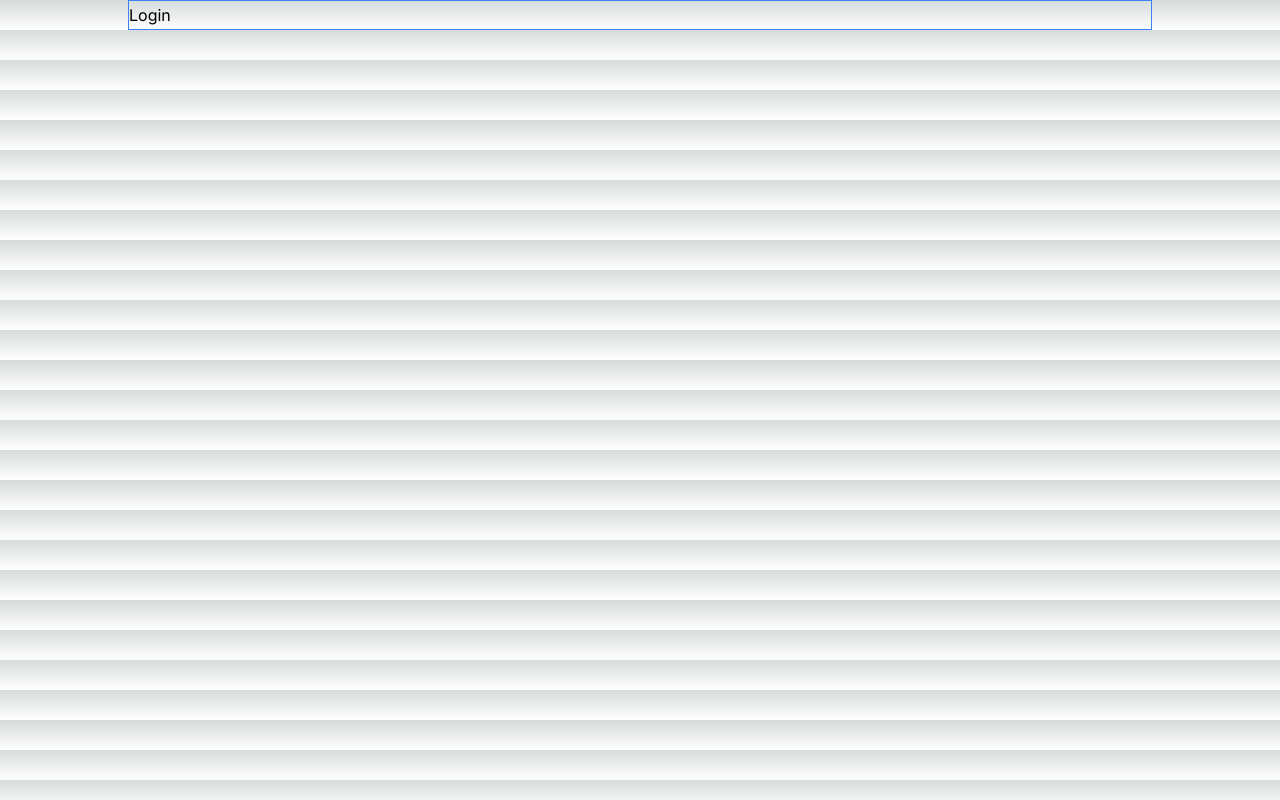
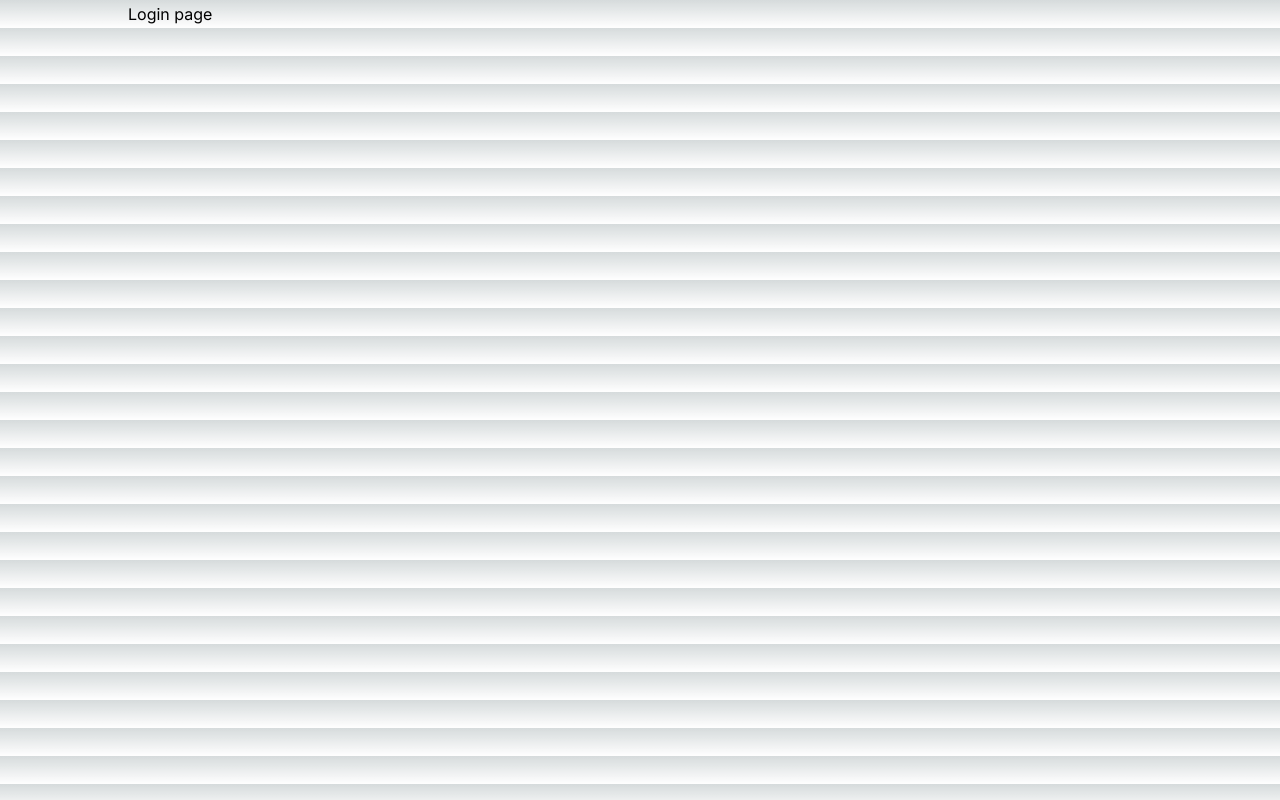
Before and after one commit to BugReportOnWeb/tasksphere, a Next.js app in the folder client/: page /login in a window 1280 px wide. Built offline with nearby package versions, Linux system fonts and the light colour scheme.

Commit message:
Reset to default/empty UI for login page

```diff
--- a/client/app/login/page.tsx
+++ b/client/app/login/page.tsx
@@ -1,8 +1,6 @@
 const Login = () => {
     return (
-        <form className='border border-blue-500'>
-            <h1>Login</h1>
-        </form>
+        <h1>Login page</h1>
     )
 }
 
```
